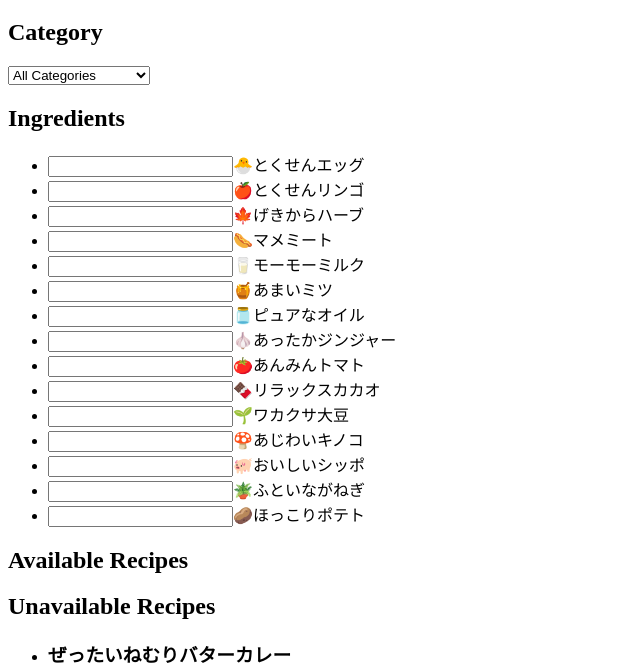
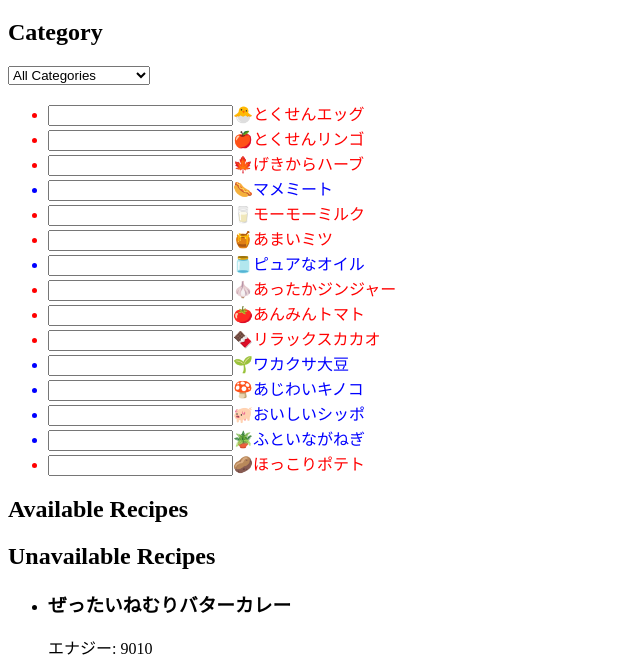
Before and after one commit to MO3294/pokemon-sleep, a Gatsby site: page / in a window 1280 px wide. Shown: the part 61-733 px from the top of the page, without its empty margins (0-640 px from the left). Built offline with nearby package versions, Linux system fonts and the light colour scheme; Gatsby itself is replaced by a stand-in of ours.

Commit message:
show shortage and unnecessary ingredients

```diff
--- a/src/pages/index.tsx
+++ b/src/pages/index.tsx
@@ -36,13 +36,28 @@
 type IngredientsCountInputProps = {
   ingredientsCountState: { [key: string]: number };
   setIngredientsCountState: React.Dispatch<React.SetStateAction<{ [key: string]: number }>>;
+  unavailableRecipes: RecipeType[];
+  selectedCategory: RecipeCategory | null;
 };
 
-const IngredientsCountInput: React.FC<IngredientsCountInputProps> = ({ ingredientsCountState, setIngredientsCountState }) => {
-  // prepare ingredients list count and useState
-  const initialIngredientsCount: { [key: string]: number } = {};
-  Array.from(ingredients).forEach(([key, ingredient]) => {
-    initialIngredientsCount[key] = 0;
+const IngredientsCountInput: React.FC<IngredientsCountInputProps> = ({ ingredientsCountState, setIngredientsCountState, unavailableRecipes, selectedCategory }) => {
+  // 1. Unavailable Recipesの上位3つに含まれる材料の一覧を取得
+  const top3UnavailableRecipes = unavailableRecipes.slice(0, 3);
+  const ingredientsInTop3 = new Set<string>();
+  top3UnavailableRecipes.forEach(recipe => {
+    recipe.requires.forEach(ingredient => {
+      ingredientsInTop3.add(ingredient.ingredient.name);
+    });
+  });
+
+  // 2. 選択されたカテゴリのレシピに含まれていない材料の一覧を取得
+  const ingredientsInSelectedCategory = new Set<string>();
+  recipes.forEach(recipe => {
+    if (selectedCategory && recipe.category === selectedCategory) {
+      recipe.requires.forEach(ingredient => {
+        ingredientsInSelectedCategory.add(ingredient.ingredient.name);
+      });
+    }
   });
 
   const handleCountChange = (event: React.ChangeEvent<HTMLInputElement>) => {
@@ -55,52 +70,55 @@
     }));
   }
 
+  return (
+    <div>
+      <ul>
+        {Array.from(ingredients).map(([key, ingredient]) => {
+          const isInTop3 = ingredientsInTop3.has(ingredient.name);
+          const isInSelectedCategory = ingredientsInSelectedCategory.has(ingredient.name);
+          let color = 'black'; // default color
+          if (isInTop3) {
+            color = 'red';
+          } else if (!isInSelectedCategory) {
+            color = 'blue';
+          }
 
           return (
-    <div>
-      <h2>Ingredients</h2>
-      <ul>
-      {Array.from(ingredients).map(([key, ingredient]) => {
-        return (
-          <li key={key}>
-            <input type="number" min="0"
+            <li key={key} style={{ color: color }}>
+              <label>
+                <input
+                  type="number"
                   name={key}
                   value={ingredientsCountState[key] || ""}
                   onChange={handleCountChange}
                 />
                 {ingredient.emoji}{ingredient.name}
+              </label>
             </li>
           );
         })}
       </ul>
     </div>
   );
-}
+};
+
 
 
 // display list of recipes which can be cooked with the ingredients
 // レシピリストのコンポーネント
-const RecipesList: React.FC<{ selectedCategory: RecipeCategory | null, ingredientsCountState: { [key: string]: number } }> = ({ selectedCategory, ingredientsCountState }) => {
-  const allRecipes = [...recipes].sort((a, b) => b.energy - a.energy);
-
-  const [availableRecipes, unavailableRecipes] = allRecipes.reduce(([accAvailable, accUnavailable], recipe) => {
-    if (selectedCategory && recipe.category !== selectedCategory) return [accAvailable, accUnavailable];
-
-    const isAvailable = recipe.requires.every(requiredIngredient => {
-      const ingredientKey = Object.keys(ingredientsCountState).find(key => ingredients.get(key) === requiredIngredient.ingredient);
-      const currentCount = ingredientsCountState[ingredientKey!] || 0;
-      return currentCount >= requiredIngredient.count;
-    });
-
-    if (isAvailable) {
-      accAvailable.push(recipe);
-    } else {
-      accUnavailable.push(recipe);
+interface RecipesListProps {
+  selectedCategory: RecipeCategory | null;
+  ingredientsCountState: { [key: string]: number };
+  availableRecipes: RecipeType[];
+  unavailableRecipes: RecipeType[];
 }
 
-    return [accAvailable, accUnavailable];
-  }, [[], []] as [RecipeType[], RecipeType[]]);
-
+const RecipesList: React.FC<RecipesListProps> = ({
+  selectedCategory,
+  ingredientsCountState,
+  availableRecipes,
+  unavailableRecipes
+}) => {
 
   return (
     <div>
@@ -151,6 +169,7 @@
 
 
 
+
 // page title
 const pageTitle = "Cooking Recipes";
 
@@ -159,6 +178,25 @@
   const [selectedCategory, setSelectedCategory] = useState<RecipeCategory | null>(null);
   const [ingredientsCountState, setIngredientsCountState] = useState<{ [key: string]: number }>({});
 
+  const allRecipes = [...recipes].sort((a, b) => b.energy - a.energy);
+  const [availableRecipes, unavailableRecipes] = allRecipes.reduce(([accAvailable, accUnavailable], recipe) => {
+    if (selectedCategory && recipe.category !== selectedCategory) return [accAvailable, accUnavailable];
+
+    const isAvailable = recipe.requires.every(requiredIngredient => {
+      const ingredientKey = Object.keys(ingredientsCountState).find(key => ingredients.get(key) === requiredIngredient.ingredient);
+      const currentCount = ingredientsCountState[ingredientKey!] || 0;
+      return currentCount >= requiredIngredient.count;
+    });
+
+    if (isAvailable) {
+      accAvailable.push(recipe);
+    } else {
+      accUnavailable.push(recipe);
+    }
+
+    return [accAvailable, accUnavailable];
+  }, [[], []] as [RecipeType[], RecipeType[]]);
+
   return (
     <div>
       <h1>{pageTitle}</h1>
@@ -166,10 +204,14 @@
       <IngredientsCountInput
         ingredientsCountState={ingredientsCountState}
         setIngredientsCountState={setIngredientsCountState}
+        unavailableRecipes={unavailableRecipes}
+        selectedCategory={selectedCategory}
       />
       <RecipesList
         selectedCategory={selectedCategory}
         ingredientsCountState={ingredientsCountState}
+        availableRecipes={availableRecipes}
+        unavailableRecipes={unavailableRecipes}
       />
     </div>
   );
```
Lines whose indentation alone changed are shown as unchanged.
